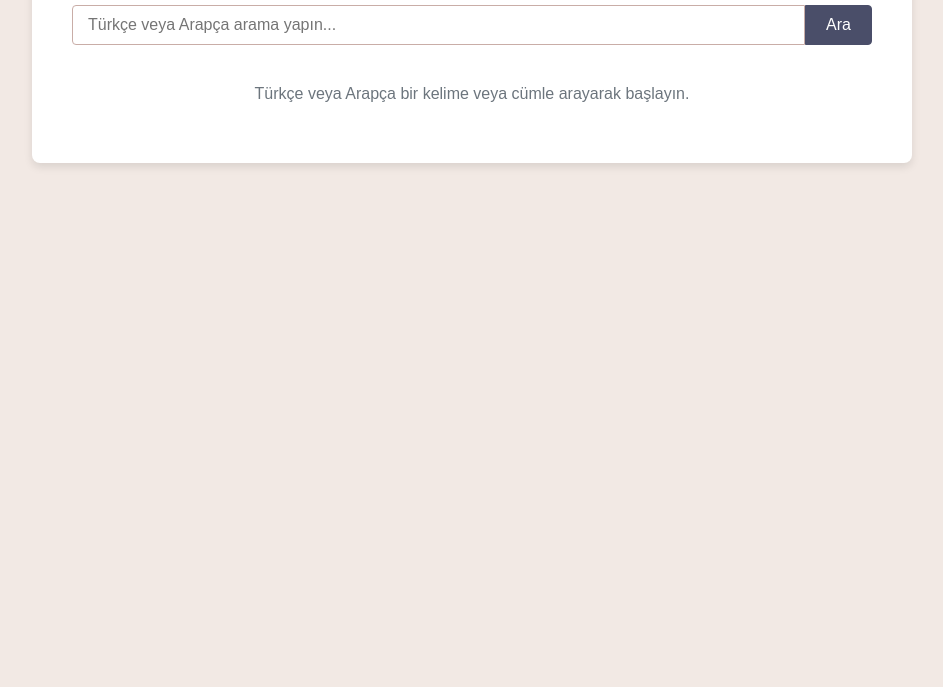
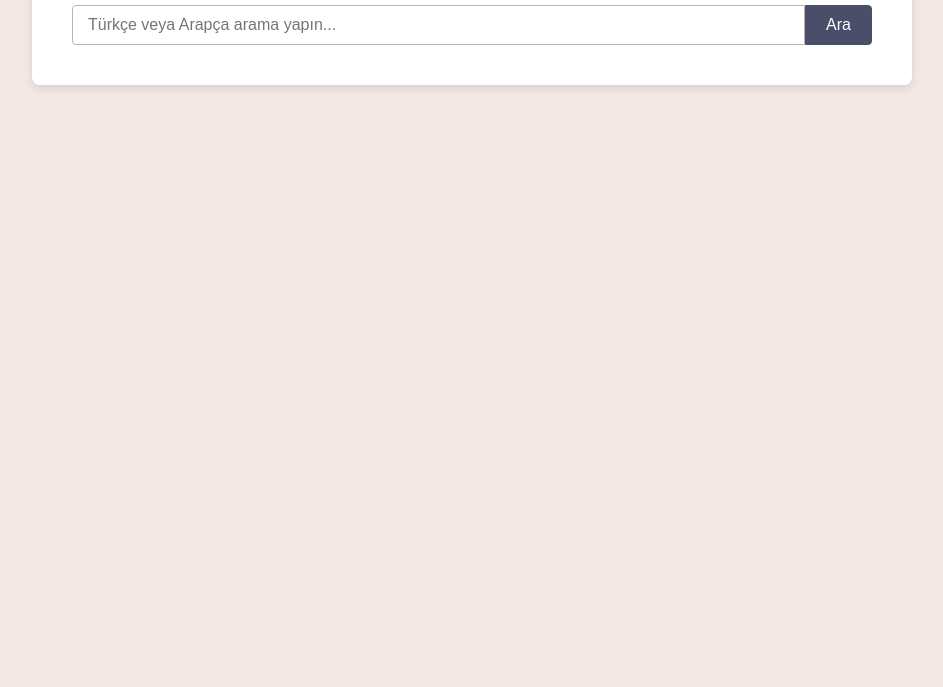
Before and after one commit to vsyeni/sozluk, a plain HTML site: page index.html in a window 1280 px wide. Shown: the part 113-800 px from the top of the page, without its empty margins (168-1111 px from the left). Drawn offline with Linux system fonts and the light colour scheme.

Commit message:
Update index.html

```diff
--- a/index.html
+++ b/index.html
@@ -19,7 +19,7 @@
             <button type="submit" id="searchButton" aria-label="Arama yap">Ara</button>
         </form>
         <div id="results">
-            <p class="results-placeholder">Türkçe veya Arapça bir kelime veya cümle arayarak başlayın.</p>
+
         </div>
         <div id="pagination-container"></div>
     </main>
```
